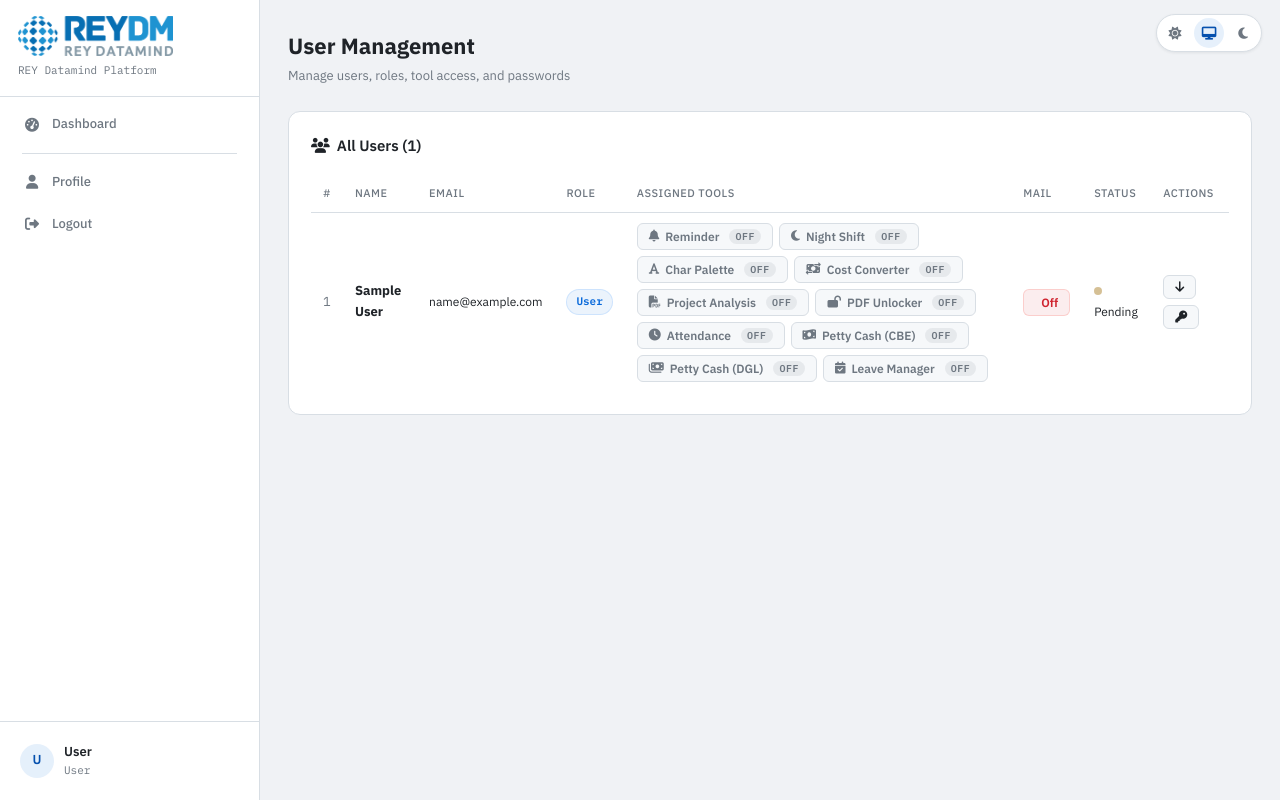
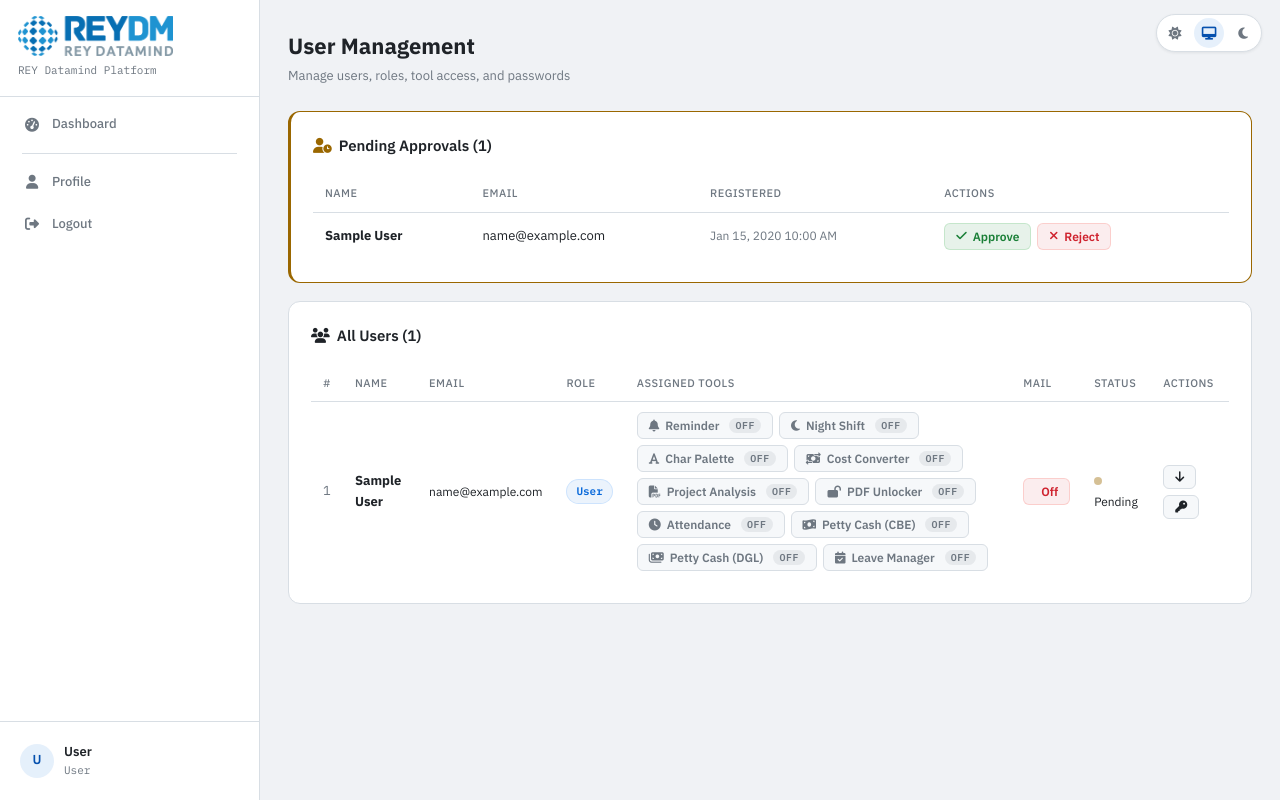
Before and after one commit to reydmdeveloper/Rey_user, a Flask app: template templates/admin_users.html in a window 1280 px wide. Run offline with Flask 3, Linux system fonts and the light colour scheme; the template is opened without the code that fills it: most values are stand-ins (such as "Sample title", 1, 10 or a date in 2020).

Commit message:
Add files via upload

```diff
--- a/templates/admin_users.html
+++ b/templates/admin_users.html
@@ -8,7 +8,6 @@
 </div>
 
 <!-- Pending Approvals -->
-{% set pending_users = users | selectattr('is_approved', 'equalto', 0) | list %}
 {% if pending_users | length > 0 %}
 <div class="card" style="border-color: var(--warning); border-left: 3px solid var(--warning);">
     <div class="card-header">
@@ -29,7 +28,7 @@
                 <tr>
                     <td><strong>{{ u.full_name }}</strong></td>
                     <td>{{ u.email }}</td>
-                    <td class="text-muted text-sm">{{ u.created_at.strftime('%b %d, %Y %I:%M %p') }}</td>
+                    <td class="text-muted text-sm">{{ u.created_at.strftime('%b %d, %Y %I:%M %p') if u.created_at else 'N/A' }}</td>
                     <td>
                         <div class="btn-group">
                             <form method="POST" action="{{ url_for('approve_user', user_id=u.id) }}">
```
